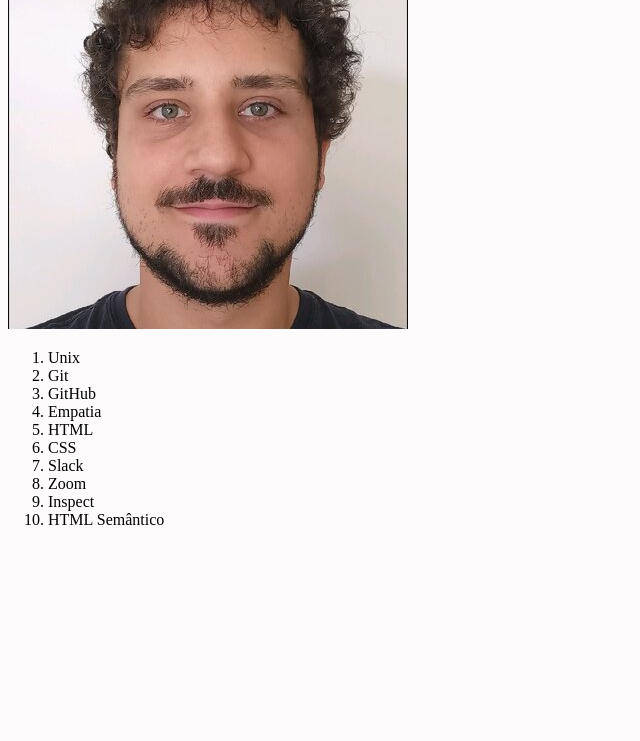
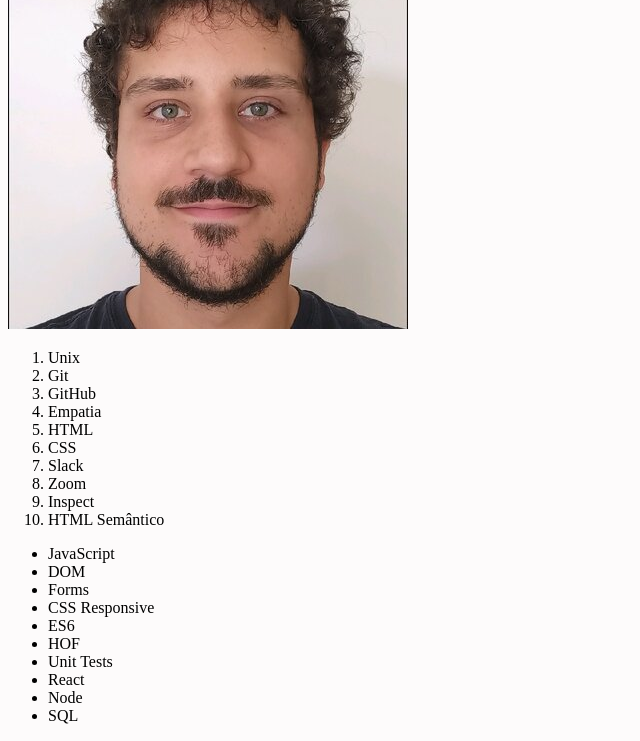
Before and after one commit to arthur-debiasi/trybe-fundamentals-lessons-learned, a website: page index.html in a window 1280 px wide. Shown: the part 79-820 px from the top of the page, without its empty margins (0-640 px from the left). Drawn offline with Linux system fonts and the light colour scheme.

Commit message:
R5: ul#licoes_a_aprender com 10 itens

```diff
--- a/index.html
+++ b/index.html
@@ -28,6 +28,18 @@
             <li>Inspect</li>
             <li>HTML Semântico</li>
         </ol>
+        <ul id="licoes_a_aprender">
+            <li>JavaScript</li>
+            <li>DOM</li>
+            <li>Forms</li>
+            <li>CSS Responsive</li>
+            <li>ES6</li>
+            <li>HOF</li>
+            <li>Unit Tests</li>
+            <li>React</li>
+            <li>Node</li>
+            <li>SQL</li>
+        </ul>
     </main>
   </body>
 </html>
```
